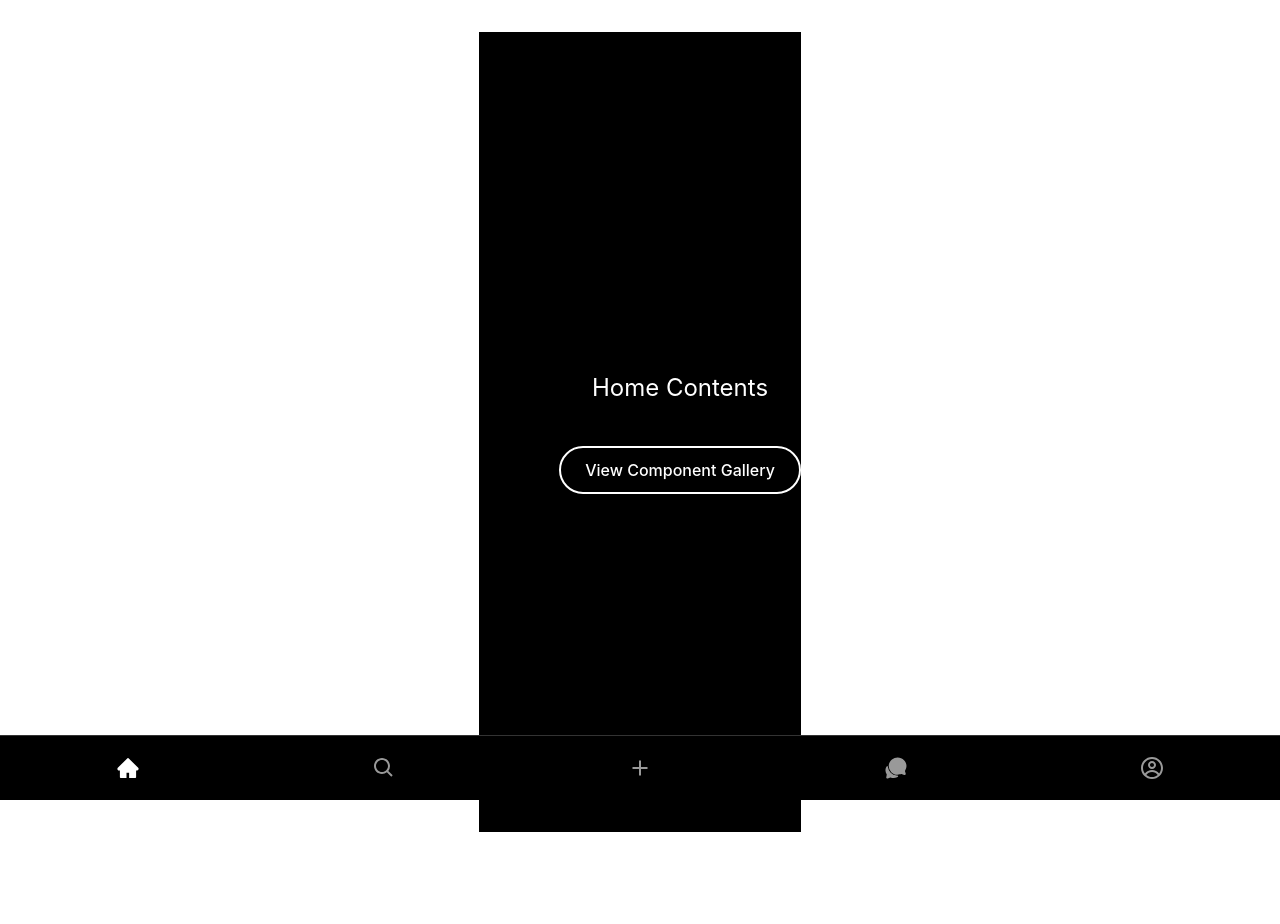
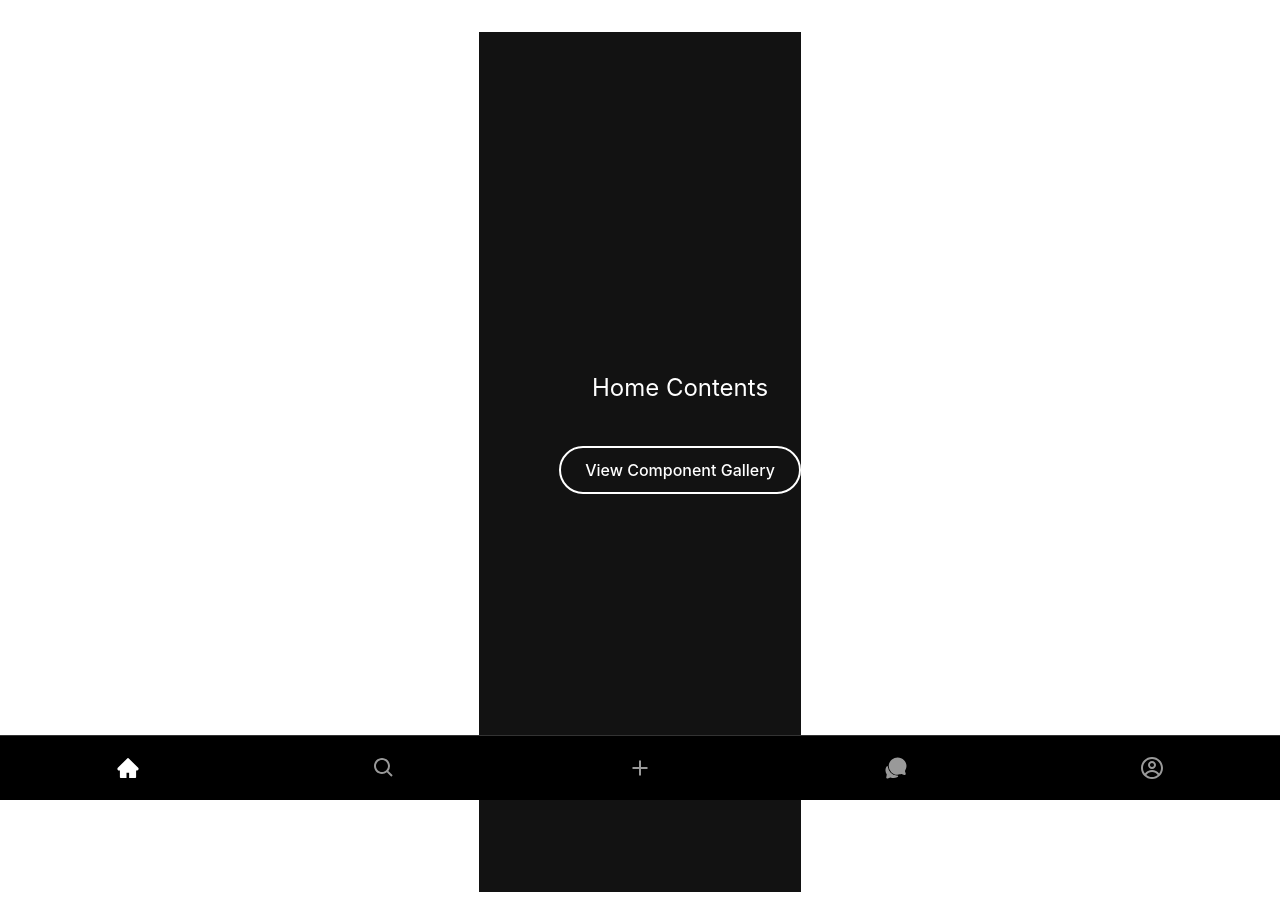
Before and after one commit to brief69/social-mold, a React (Vite) app: page / in a window 1280 px wide. Built offline with nearby package versions, Linux system fonts and the light colour scheme.

Commit message:
fix: Set background color at root level

```diff
--- a/src/App.tsx
+++ b/src/App.tsx
@@ -48,6 +48,7 @@ function App() {
       <div style={{
         width: '100%',
         minHeight: '100vh',
+        backgroundColor: '#121212',
       }}>
         <div style={{
           width: '100%',
@@ -55,6 +56,7 @@ function App() {
           paddingBottom: '60px',
           paddingLeft: showSideNav ? '88px' : '0',
           transition: 'padding-left 0.3s ease',
+          backgroundColor: '#121212',
         }}>
           {renderMainContent()}
         </div>
--- a/src/styles/Layout.css
+++ b/src/styles/Layout.css
@@ -1,7 +1,6 @@
 .layout-container {
   width: 100%;
   min-height: 100vh;
-  background-color: var(--background-color);
   display: flex;
   flex-direction: column;
 }
```
